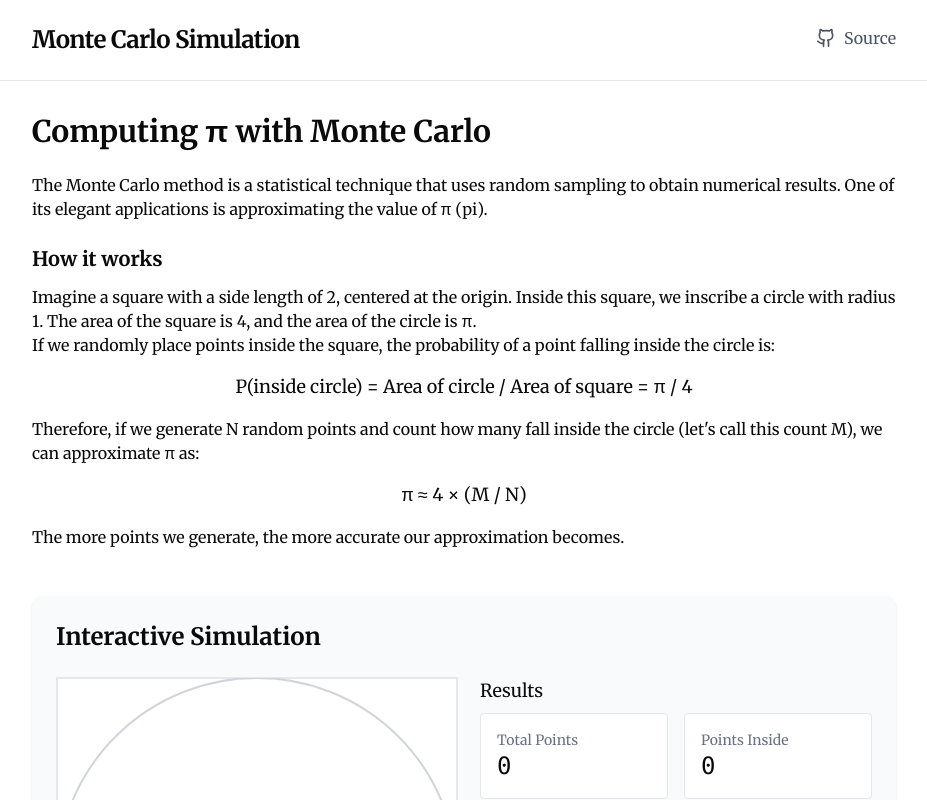
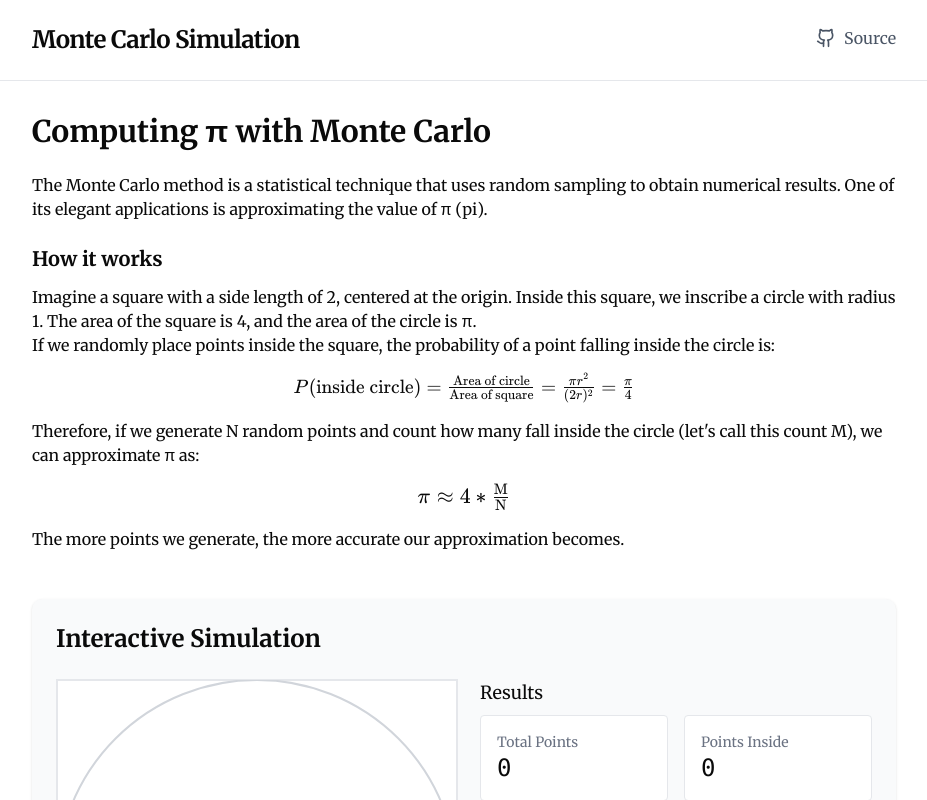
Before and after one commit to Bert0ns/montecarlo-simulation, a Next.js app: page / in a window 1280 px wide. Shown: the top 800 px of the page, without its empty margins (176-1103 px from the left). Built offline with nearby package versions, Linux system fonts and the light colour scheme.

Commit message:
feat: added latex support

```diff
--- a/app/layout.tsx
+++ b/app/layout.tsx
@@ -1,5 +1,6 @@
 import type { Metadata } from "next";
 import "./globals.css";
+import 'katex/dist/katex.css' // `rehype-katex` does not import the CSS for you
 import React from "react";
 import SiteFooter from "@/components/SiteFooter";
 import {SiteHeader} from "@/components/SiteHeader";
--- /dev/null
+++ b/components/MathFormula/index.tsx
@@ -0,0 +1,15 @@
+import React from "react";
+import MathFormulaProps from "@/components/MathFormula/index.types";
+import Markdown from "react-markdown";
+import remarkMath from "remark-math";
+import rehypeKatex from "rehype-katex";
+
+const MathFormula: React.FC<MathFormulaProps> = ({children}) => {
+    return (
+        <Markdown remarkPlugins={[remarkMath]} rehypePlugins={[rehypeKatex]}>
+            {children as string}
+        </Markdown>
+    )
+}
+
+export default MathFormula;
--- /dev/null
+++ b/components/MathFormula/index.types.ts
@@ -0,0 +1,5 @@
+import React from "react";
+
+export default interface MathFormulaProps {
+    children: React.ReactNode;
+}
--- a/components/MonteCarloExplanationSection/index.tsx
+++ b/components/MonteCarloExplanationSection/index.tsx
@@ -1,3 +1,5 @@
+import MathFormula from "@/components/MathFormula";
+
 export function MonteCarloExplanationSection() {
     return (
         <section className="mb-12">
@@ -17,7 +19,9 @@ export function MonteCarloExplanationSection() {
                 <p>If we randomly place points inside the square, the probability of a point falling inside the circle is:</p>
 
                 <div className="my-4 text-center">
-                    <p className="text-lg">P(inside circle) = Area of circle / Area of square = π / 4</p>
+                    <MathFormula>
+                        {`$P(\\text{inside circle}) = \\frac{\\text{Area of circle}}{\\text{Area of square}} = \\frac{\\pi r^2}{(2r)^2} = \\frac{\\pi}{4}$`}
+                    </MathFormula>
                 </div>
 
                 <p>
@@ -25,8 +29,10 @@ export function MonteCarloExplanationSection() {
                     we can approximate π as:
                 </p>
 
-                <div className="my-4 text-center">
-                    <p className="text-lg">π ≈ 4 × (M / N)</p>
+                <div className="my-4 text-center text-lg">
+                    <MathFormula>
+                        {`$\\pi ≈ 4* \\frac{\\text{M}}{\\text{N}}$`}
+                    </MathFormula>
                 </div>
 
                 <p>The more points we generate, the more accurate our approximation becomes.</p>
--- a/package.json
+++ b/package.json
@@ -17,6 +17,9 @@
     "next": "15.3.2",
     "react": "^19.0.0",
     "react-dom": "^19.0.0",
+    "react-markdown": "^10.1.0",
+    "rehype-katex": "^7.0.1",
+    "remark-math": "^6.0.0",
     "tailwind-merge": "^3.3.0"
   },
   "devDependencies": {
```
Also changed, not shown: 1 other file (tests, documents, lock files or other folders).
